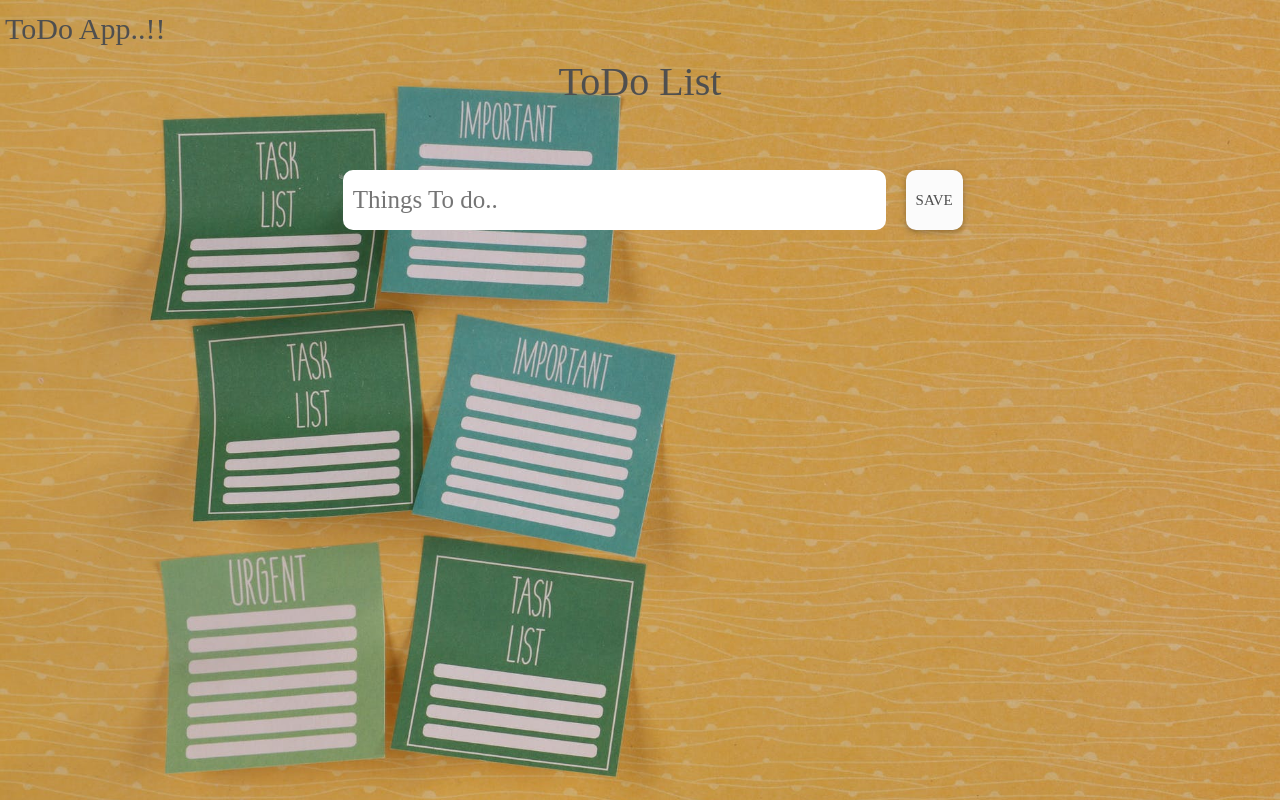
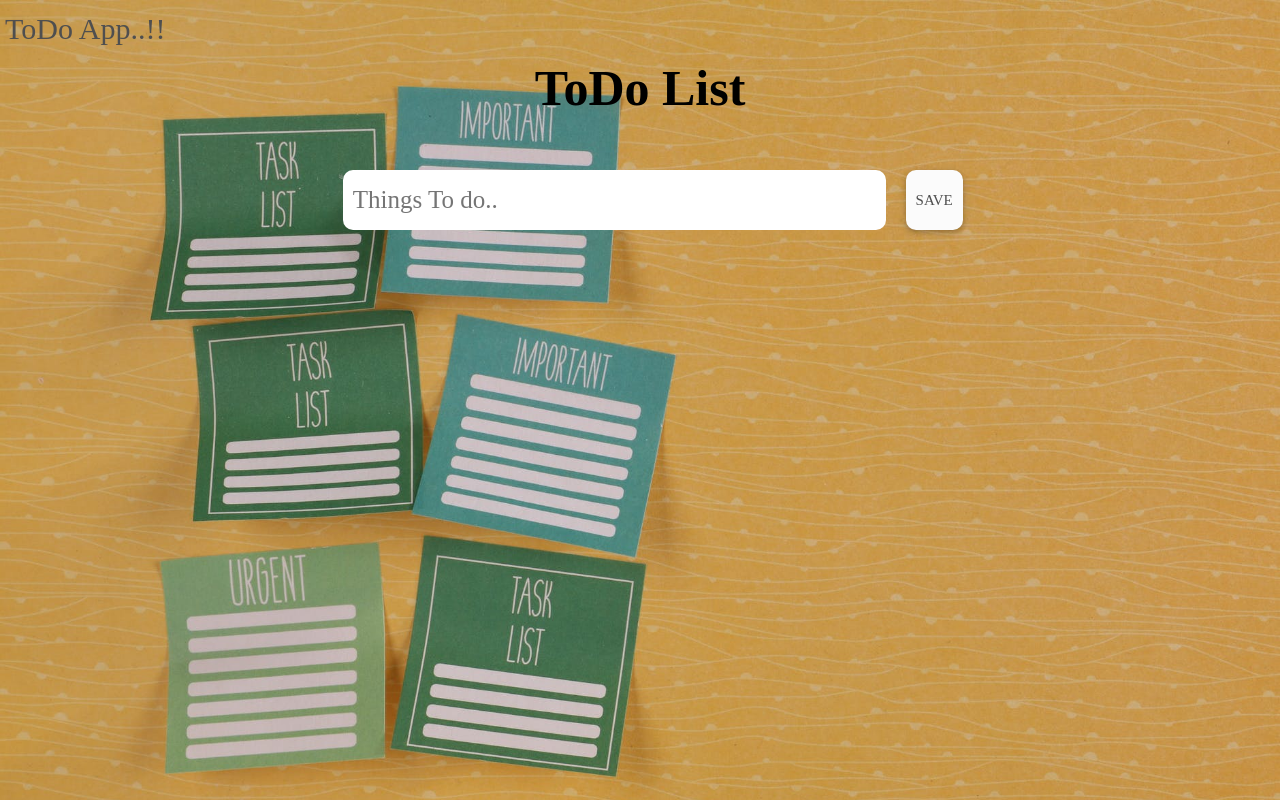
Before and after one commit to irushikeshb/Complete-web-dev, a plain HTML site: page JS_Project/p1/index.html in a window 1280 px wide. Drawn offline with nearby package versions, Linux system fonts and the light colour scheme; a web font is replaced by a local one.

Commit message:
Todo App list completed

```diff
--- a/JS_Project/p1/css/indexstyle.scss
+++ b/JS_Project/p1/css/indexstyle.scss
@@ -18,6 +18,9 @@ body{
     }
     h1{
         text-align: center;
+        font-size: 50px;
+        color: black;
+        font-weight: 700;
     }
     .input_container{
         position: absolute;
```
Also changed, not shown: JS_Project/p1/css/indexstyle.css, 1 other file.
